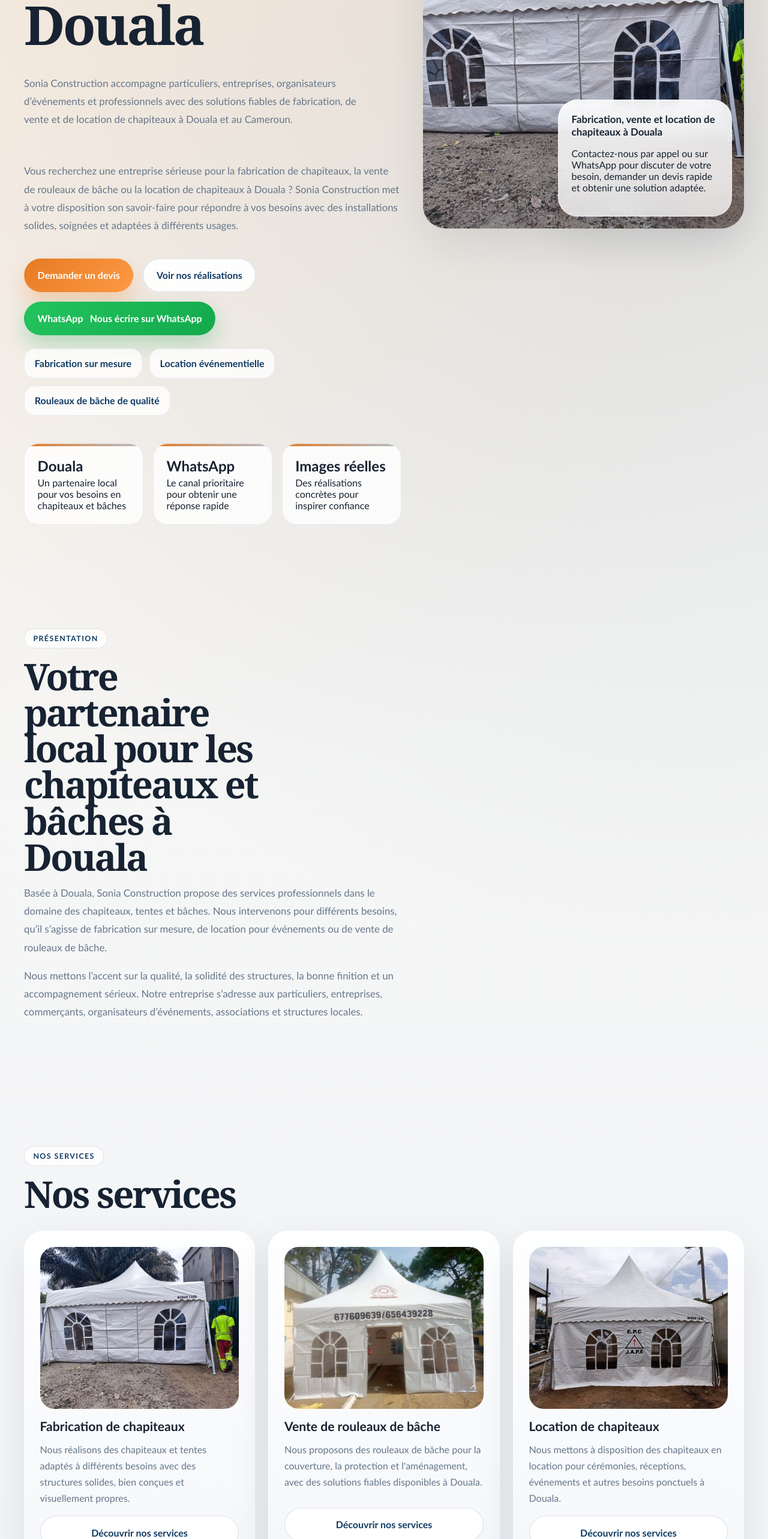
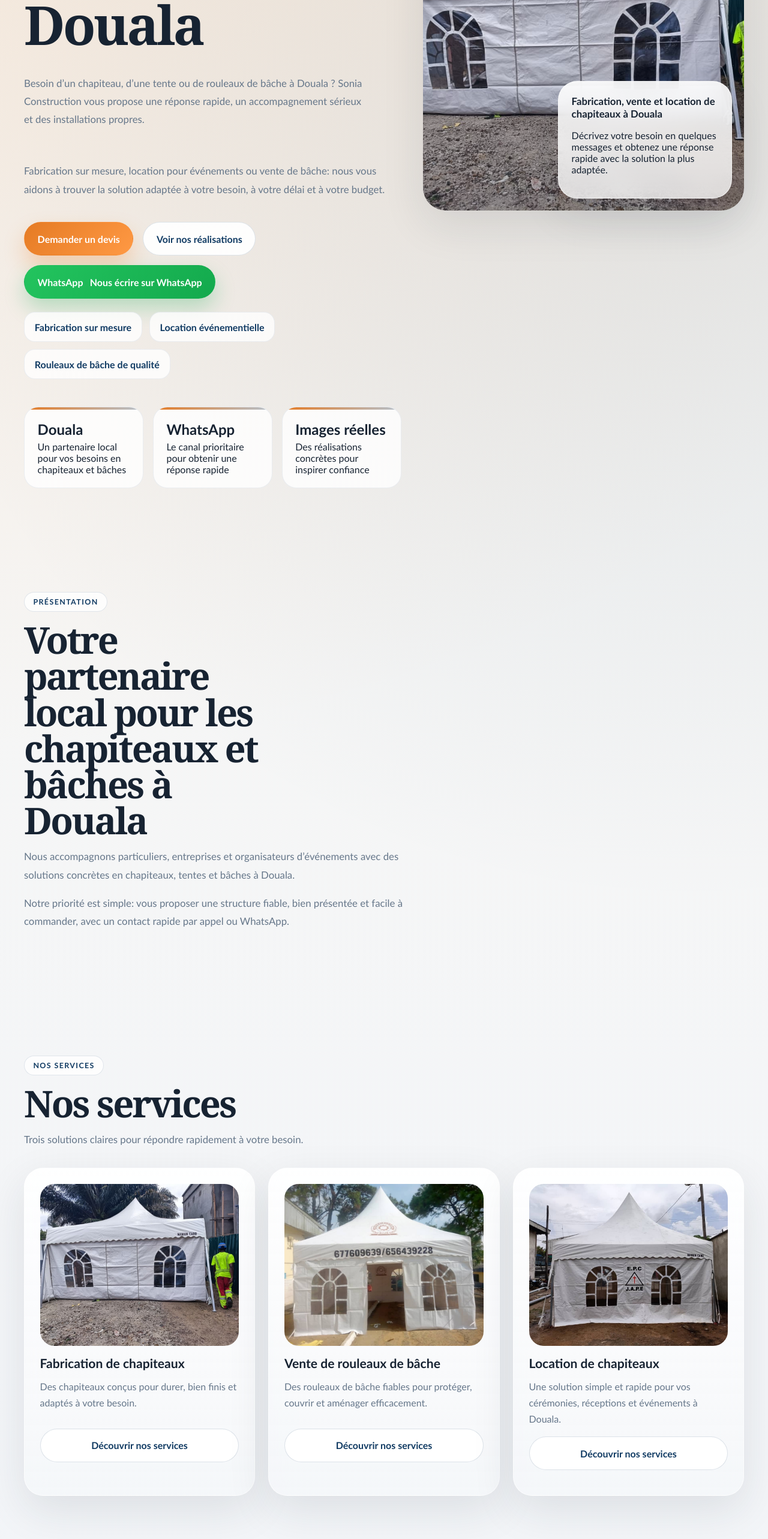
Before and after one commit to larrypops/sonia-construction, a Next.js app: page / in a window 1280 px wide. Shown: the part 920-3486 px from the top of the page at 60% size. Built offline with nearby package versions, Linux system fonts and the light colour scheme.

Commit message:
Optimize content for client-facing conversion

```diff
--- a/app/page.tsx
+++ b/app/page.tsx
@@ -17,29 +17,29 @@ export const metadata = buildMetadata({
 
 const features = [
   {
-    title: "Savoir-faire local",
+    title: "Réponse rapide",
     description:
-      "Nous connaissons les besoins des clients à Douala et au Cameroun, et nous proposons des solutions adaptées aux réalités locales.",
+      "Vous obtenez rapidement une orientation claire par téléphone ou sur WhatsApp.",
   },
   {
-    title: "Structures solides et fiables",
+    title: "Rendu propre",
     description:
-      "Nous mettons l’accent sur la robustesse, la durabilité et la bonne présentation de chaque installation.",
+      "Nous mettons l’accent sur une installation solide, stable et bien présentée.",
   },
   {
-    title: "Service professionnel",
+    title: "Solutions adaptées",
     description:
-      "Nous travaillons avec sérieux, réactivité et engagement pour offrir une expérience rassurante à nos clients.",
+      "Fabrication, vente ou location: nous vous proposons la formule la plus utile selon votre besoin.",
   },
   {
-    title: "Solutions adaptées à plusieurs usages",
+    title: "Entreprise locale",
     description:
-      "Nos chapiteaux, tentes et bâches peuvent répondre à des besoins événementiels, commerciaux, professionnels ou pratiques.",
+      "Basés à Douala, nous comprenons mieux les contraintes du terrain et les attentes de nos clients.",
   },
   {
-    title: "Accompagnement rapide",
+    title: "Confiance visuelle",
     description:
-      "Nous restons disponibles pour vous orienter, vous renseigner et vous proposer la solution la plus adaptée à votre besoin.",
+      "Nos images réelles vous montrent le niveau de finition attendu avant même de nous contacter.",
   },
 ];
 
@@ -52,17 +52,14 @@ export default function HomePage() {
             <span className="eyebrow">Douala, Cameroun</span>
             <h1 className="hero-title">Des solutions professionnelles de chapiteaux, tentes et bâches à Douala</h1>
             <p className="lead">
-              Sonia Construction accompagne particuliers, entreprises, organisateurs
-              d’événements et professionnels avec des solutions fiables de
-              fabrication, de vente et de location de chapiteaux à Douala et au
-              Cameroun.
+              Besoin d’un chapiteau, d’une tente ou de rouleaux de bâche à Douala ?
+              Sonia Construction vous propose une réponse rapide, un accompagnement
+              sérieux et des installations propres.
             </p>
             <p className="section-copy">
-              Vous recherchez une entreprise sérieuse pour la fabrication de
-              chapiteaux, la vente de rouleaux de bâche ou la location de
-              chapiteaux à Douala ? Sonia Construction met à votre disposition son
-              savoir-faire pour répondre à vos besoins avec des installations
-              solides, soignées et adaptées à différents usages.
+              Fabrication sur mesure, location pour événements ou vente de bâche:
+              nous vous aidons à trouver la solution adaptée à votre besoin, à votre
+              délai et à votre budget.
             </p>
             <div className="button-row">
               <Link href="/contact" className="btn btn-primary">
@@ -107,8 +104,8 @@ export default function HomePage() {
             <div className="hero-badge panel">
               <strong>Fabrication, vente et location de chapiteaux à Douala</strong>
               <p>
-                Contactez-nous par appel ou sur WhatsApp pour discuter de votre
-                besoin, demander un devis rapide et obtenir une solution adaptée.
+                Décrivez votre besoin en quelques messages et obtenez une réponse
+                rapide avec la solution la plus adaptée.
               </p>
             </div>
           </AnimatedSection>
@@ -123,16 +120,14 @@ export default function HomePage() {
               Votre partenaire local pour les chapiteaux et bâches à Douala
             </h2>
             <p className="section-copy" style={{ marginTop: "1rem" }}>
-              Basée à Douala, Sonia Construction propose des services
-              professionnels dans le domaine des chapiteaux, tentes et bâches. Nous
-              intervenons pour différents besoins, qu’il s’agisse de fabrication sur
-              mesure, de location pour événements ou de vente de rouleaux de bâche.
+              Nous accompagnons particuliers, entreprises et organisateurs
+              d’événements avec des solutions concrètes en chapiteaux, tentes et
+              bâches à Douala.
             </p>
             <p className="section-copy" style={{ marginTop: "1rem" }}>
-              Nous mettons l’accent sur la qualité, la solidité des structures, la
-              bonne finition et un accompagnement sérieux. Notre entreprise
-              s’adresse aux particuliers, entreprises, commerçants, organisateurs
-              d’événements, associations et structures locales.
+              Notre priorité est simple: vous proposer une structure fiable, bien
+              présentée et facile à commander, avec un contact rapide par appel ou
+              WhatsApp.
             </p>
           </AnimatedSection>
         </div>
@@ -145,6 +140,9 @@ export default function HomePage() {
             <h2 className="section-title" style={{ marginTop: "1rem" }}>
               Nos services
             </h2>
+            <p className="section-copy" style={{ marginTop: "1rem" }}>
+              Trois solutions claires pour répondre rapidement à votre besoin.
+            </p>
           </AnimatedSection>
           <div className="card-grid grid-3" style={{ marginTop: "2rem" }}>
             {serviceCards.map((service, index) => (
@@ -164,9 +162,8 @@ export default function HomePage() {
               Pourquoi choisir Sonia Construction à Douala ?
             </h2>
             <p className="section-copy" style={{ marginTop: "1rem" }}>
-              Choisir Sonia Construction, c’est faire appel à une entreprise locale
-              qui comprend les besoins du terrain et qui met la qualité du service
-              au centre de son travail.
+              Nous allons à l’essentiel: une réponse rapide, un service sérieux et
+              un résultat propre pour vous aider à avancer sans perdre de temps.
             </p>
             <div className="button-row" style={{ marginTop: "1.5rem" }}>
               <CallButton label="Appeler maintenant" />
@@ -196,9 +193,9 @@ export default function HomePage() {
               Quelques-unes de nos réalisations
             </h2>
             <p className="section-copy" style={{ marginTop: "1rem" }}>
-              Découvrez un aperçu du travail réalisé par Sonia Construction à
-              Douala. Nos réalisations reflètent notre engagement pour des
-              installations propres, solides et adaptées aux besoins du client.
+              Voici un aperçu concret de notre travail. Ces réalisations montrent le
+              niveau de propreté, de stabilité et de présentation que vous pouvez
+              attendre.
             </p>
           </AnimatedSection>
           <div style={{ marginTop: "2rem" }}>
@@ -222,12 +219,10 @@ export default function HomePage() {
               Chapiteaux, tentes et bâches à Douala
             </h2>
             <p className="section-copy" style={{ marginTop: "1rem" }}>
-              Si vous recherchez une entreprise spécialisée dans la fabrication de
-              chapiteaux à Douala, la location de chapiteaux pour événements ou la
-              vente de rouleaux de bâche au Cameroun, Sonia Construction est à votre
-              service. Notre présence à Douala nous permet d’accompagner
-              efficacement les particuliers et professionnels qui souhaitent une
-              solution locale, fiable et sérieuse.
+              Si vous recherchez une entreprise de chapiteaux à Douala pour une
+              fabrication, une location ou un besoin en bâche, Sonia Construction
+              vous accompagne avec une solution locale, fiable et rapide à mettre en
+              place.
             </p>
           </AnimatedSection>
         </div>
@@ -235,7 +230,7 @@ export default function HomePage() {
 
       <CTA
         title="Besoin d’un chapiteau, d’une bâche ou d’une installation adaptée ?"
-        description="Que vous ayez besoin d’une fabrication sur mesure, d’une location de chapiteaux ou de rouleaux de bâche, Sonia Construction est disponible pour vous accompagner. Contactez-nous dès maintenant pour obtenir des informations, discuter de votre besoin ou demander un devis rapide."
+        description="Expliquez-nous votre besoin et nous vous orienterons rapidement vers la bonne solution, par appel ou sur WhatsApp."
       />
     </>
   );
--- a/lib/site.ts
+++ b/lib/site.ts
@@ -11,7 +11,7 @@ export const siteConfig = {
   country: "Cameroun",
   baseUrl: "https://www.sonia-construction.cm",
   description:
-    "Sonia Construction est une entreprise basée à Douala, spécialisée dans la fabrication de chapiteaux et tentes, la vente de rouleaux de bâche et la location de chapiteaux pour événements et besoins professionnels au Cameroun.",
+    "Sonia Construction vous accompagne à Douala pour la fabrication, la vente et la location de chapiteaux, tentes et bâches avec un contact rapide par appel ou WhatsApp.",
 };
 
 export const navigationLinks = [
@@ -28,35 +28,35 @@ export const galleryImages = [
     alt: "Chapiteau installé par Sonia Construction à Douala",
     title: "Installation de chapiteau à Douala",
     description:
-      "Montage propre et stable pour cérémonies, réceptions et rassemblements professionnels.",
+      "Un rendu propre, stable et rassurant pour vos cérémonies, réceptions et événements.",
   },
   {
     src: "/images/chapiteaux-2.JPG",
     alt: "Tente événementielle réalisée par Sonia Construction",
     title: "Tente événementielle au Cameroun",
     description:
-      "Solutions esthétiques pour abriter vos invités et créer un espace accueillant.",
+      "Une solution esthétique pour protéger vos invités et valoriser votre événement.",
   },
   {
     src: "/images/chapiteaux-3.JPG",
     alt: "Installation de chapiteau pour événement à Douala",
     title: "Structure adaptée à vos besoins",
     description:
-      "Configuration flexible pour mariages, réunions, lancements et manifestations diverses.",
+      "Une configuration flexible pour mariages, réunions, lancements et autres besoins ponctuels.",
   },
   {
     src: "/images/chapiteaux-4.JPG",
     alt: "Location de chapiteau à Douala",
     title: "Location rapide de chapiteaux",
     description:
-      "Disponibilité rapide pour vos besoins de location à Douala et dans d'autres villes du Cameroun.",
+      "Une disponibilité rapide pour vos besoins de location à Douala et selon faisabilité dans d'autres villes.",
   },
   {
     src: "/images/chapiteaux-5.JPG",
     alt: "Fabrication de chapiteau au Cameroun",
     title: "Chapiteaux solides et fiables",
     description:
-      "Matériaux sélectionnés pour offrir protection, présence visuelle et tranquillité d'esprit.",
+      "Des matériaux choisis pour offrir protection, bonne tenue visuelle et tranquillité d'esprit.",
   },
 ];
 
@@ -64,21 +64,21 @@ export const serviceCards = [
   {
     title: "Fabrication de chapiteaux",
     description:
-      "Nous réalisons des chapiteaux et tentes adaptés à différents besoins avec des structures solides, bien conçues et visuellement propres.",
+      "Des chapiteaux conçus pour durer, bien finis et adaptés à votre besoin.",
     href: "/services",
     image: galleryImages[0],
   },
   {
     title: "Vente de rouleaux de bâche",
     description:
-      "Nous proposons des rouleaux de bâche pour la couverture, la protection et l'aménagement, avec des solutions fiables disponibles à Douala.",
+      "Des rouleaux de bâche fiables pour protéger, couvrir et aménager efficacement.",
     href: "/services",
     image: galleryImages[1],
   },
   {
     title: "Location de chapiteaux",
     description:
-      "Nous mettons à disposition des chapiteaux en location pour cérémonies, réceptions, événements et autres besoins ponctuels à Douala.",
+      "Une solution simple et rapide pour vos cérémonies, réceptions et événements à Douala.",
     href: "/contact",
     image: galleryImages[3],
   },
```
Also changed, not shown: app/contact/page.tsx (+15 -18 lines), app/services/page.tsx (+8 -11 lines).
